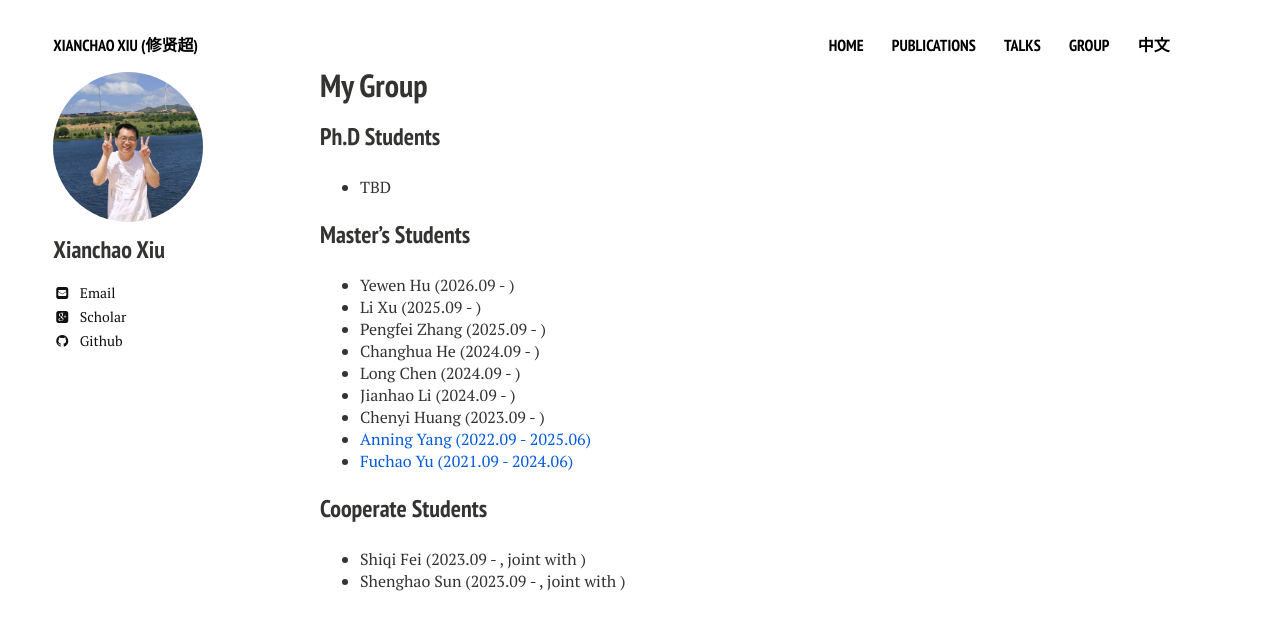
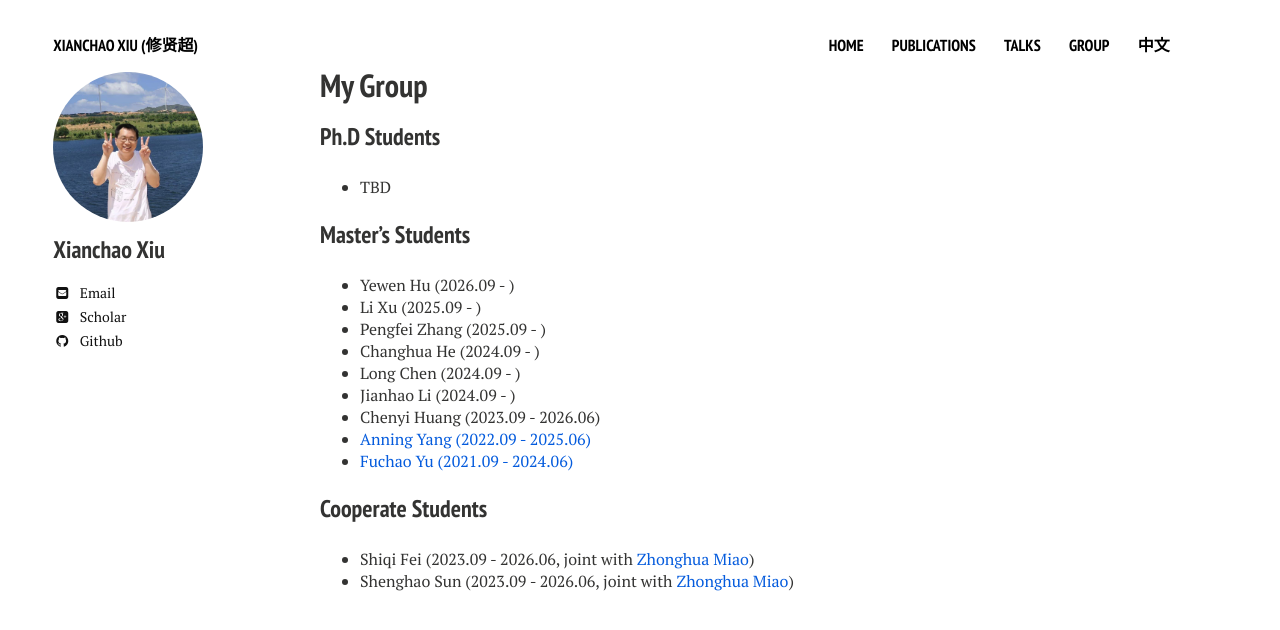
Before and after one commit to xianchaoxiu/xianchaoxiu.github.io, a Jekyll site: the page built from group/index.md, in a window 1280 px wide. Shown: the top 630 px of the page. Built offline with Jekyll 4.4.1, drawn with Linux system fonts in a browser that asks for light colours; nearby versions of some CDN libraries.

Commit message:
Update index.md

```diff
--- a/group/index.md
+++ b/group/index.md
@@ -18,12 +18,12 @@ share: false
 * Changhua He (2024.09 - )  <br>
 * Long Chen (2024.09 - )  <br>
 * Jianhao Li (2024.09 - ) <br>
-* Chenyi Huang (2023.09 - ) <br>
+* Chenyi Huang (2023.09 - 2026.06) <br>
 * <a href="../group/2025-Yang.pdf" class="textlink" target="_blank"> Anning Yang (2022.09 - 2025.06) <br>
 * <a href="../group/2024-Yu.pdf" class="textlink" target="_blank"> Fuchao Yu (2021.09 - 2024.06) </a> <br>
 
 
 ### Cooperate Students
 
-* Shiqi Fei (2023.09 - , joint with ) <br>
-* Shenghao Sun (2023.09 - , joint with ) <br>
+* Shiqi Fei (2023.09 - 2026.06, joint with <a href="https://auto.shu.edu.cn/info/1340/12652.htm" class="textlink" target="_blank">Zhonghua Miao</a>) <br>
+* Shenghao Sun (2023.09 - 2026.06, joint with <a href="https://auto.shu.edu.cn/info/1340/12652.htm" class="textlink" target="_blank">Zhonghua Miao</a>) <br>
```
